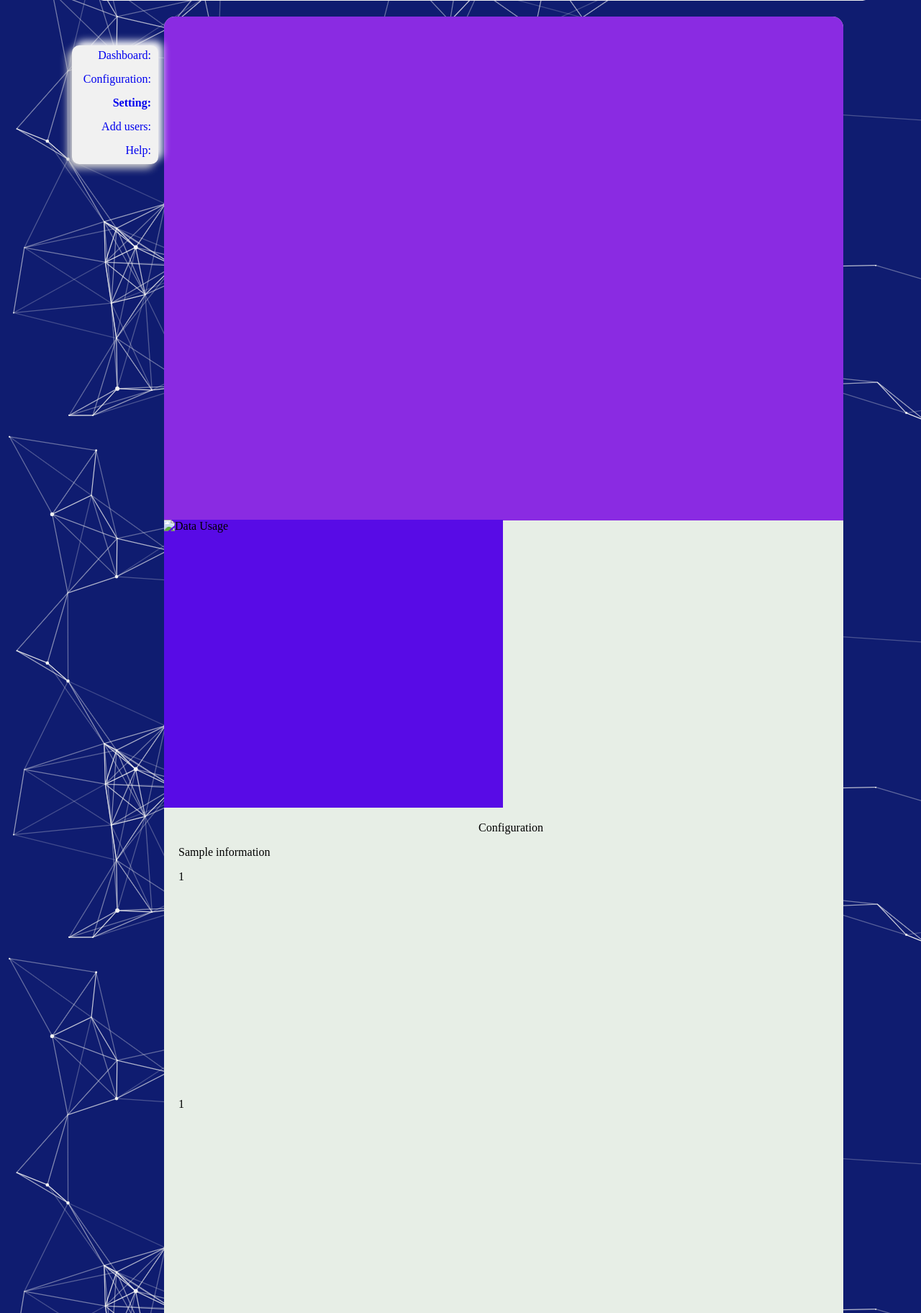
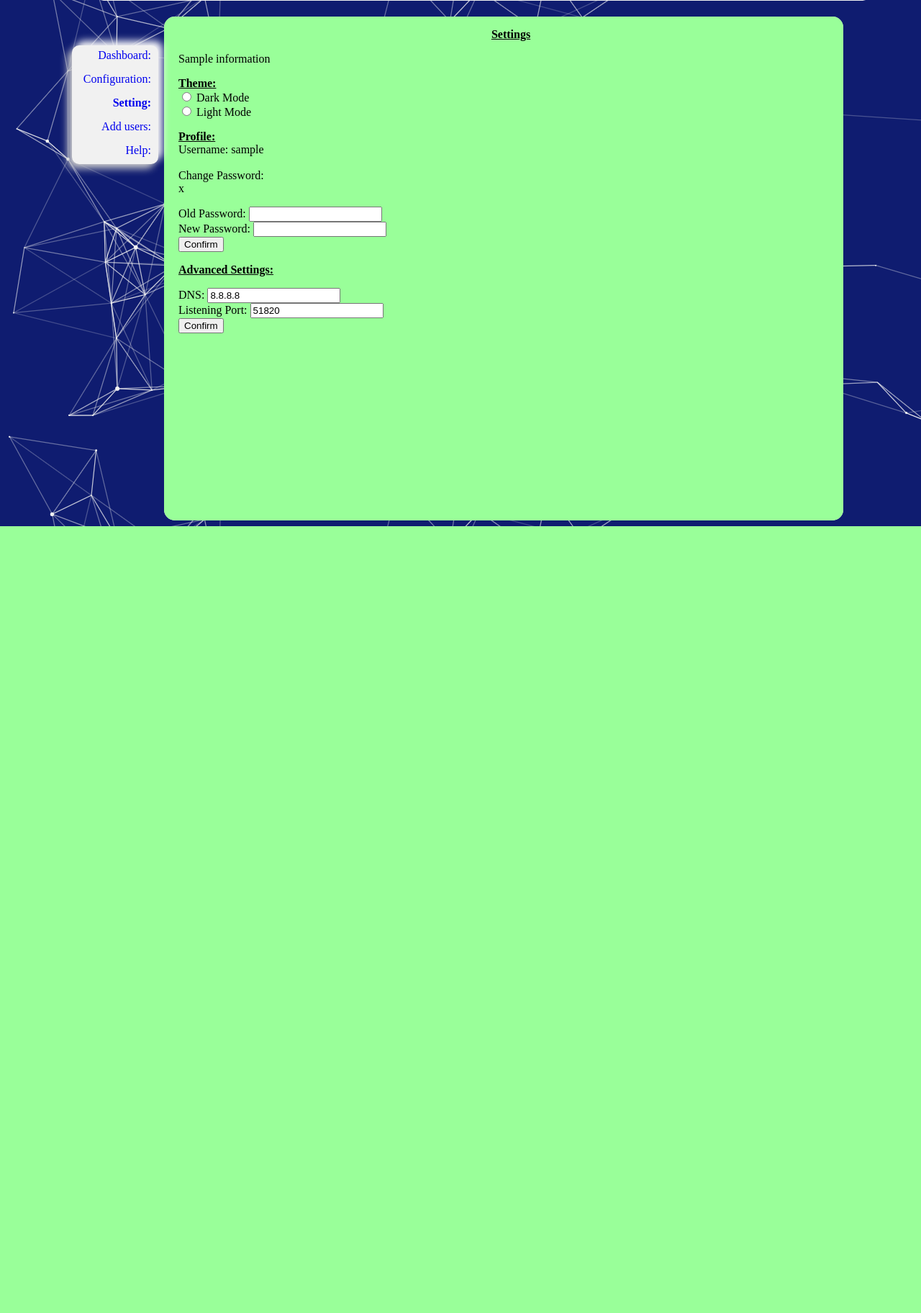
Before and after one commit to xlab-classes/cse442-spring2022-team-pyc442, a Python web app: template src/app/templates/admin_settings.html in a window 1280 px wide. Shown: the part 120-1944 px from the top of the page at 72% size. After the commit the page ends 851 px from the top, so only its background shows below. Run offline with Jinja, Linux system fonts and the light colour scheme; the template is opened without the code that fills it: most values are stand-ins (such as "Sample title", 1, 10 or a date in 2020); some libraries are stand-ins or nearby versions.

Commit message:
Admin settings updates wg0 and config file#106

```diff
--- a/src/app/templates/admin_help.html
+++ b/src/app/templates/admin_help.html
@@ -96,12 +96,12 @@
                             [Interface]<br>
                             PrivateKey = {{ private_key }}<br>
                             Address = {{ ipaddrs }}<br>
-                            DNS = 8.8.8.8<br><br>
+                            DNS = {{ dns }}<br><br>
 
                             [Peer]<br>
                             PublicKey = {{ server_public }}<br>
                             AllowedIPs = 0.0.0.0/0<br>
-                            Endpoint = &ltserver ip&gt:51820<br>
+                            Endpoint = &ltserver ip&gt:{{ listen_port }}<br>
                             PersistentKeepalive = 25<br>
                         </p>
                     </div>
--- a/src/app/templates/admin_settings.html
+++ b/src/app/templates/admin_settings.html
@@ -16,31 +16,51 @@
 
 {% block content %}
     <div class="content">
-        <div class="configuration" style="background-color: blueviolet;">
+        <div class="configuration" style="background-color: #99FF99;">
             <!-- <button class="button">
                 <span>button</span>
                 <div class="liquid">Starts</div>
             </button> -->
-            <p>
+            <p style="text-align: center;">
+                <b><u>Settings</b></u>
+            </p>
+            <p>{{ information }}</p>
+            <!-- The below parts are just used to show the menu bar function. Can be edeleted -->
+            <p><b><u>Theme:</u></b><br>
+            <input type="radio" id="dark" name="theme" value="dark" width=100%>
+            Dark Mode<br>
+            <input type="radio" id="light" name="theme" value="light">
+            Light Mode<br></p>
+            <p><b><u>Profile:</u></b>
+            <br>
+            Username: {{ username }}
+            <br><br>
+            Change Password:<br>
+            {{ passwordStatus }}
+            <form action="/changepwd" method="POST" style="margin-left:20px">
+                Old Password:
+                <input type="password" id="pwd" name="pwd"><br>
+                New Password:
+                <input type="password" id="newpwd" name="newpwd"><br>
+                <input type="submit" value="Confirm">
+            </form>
+
+            <p><b><u>Advanced Settings:</u></b></p>
+            <form action="/advancedsettings" method="POST" style="margin-left:20px">
+                DNS:
+                <input type="text" id="dns" name="dns" value="8.8.8.8"><br>
+                Listening Port:
+                <input type="text" id="lport" name="lport" value="51820"><br>
+                <input type="submit" value="Confirm">
+                </form>
+
 
             </p>
         </div>
-        <div class="dataUsage" style="background-color: rgb(88, 11, 230);">
-            <img src="#" alt="Data Usage" title="Data Usage">
+        <!-- <div class="dataUsage" style="background-color: rgb(88, 11, 230);"> -->
+            <!-- <img src="#" alt="Data Usage" title="Data Usage"> -->
         </div>
-        <p style="text-align: center;">
-            Configuration
-        </p>
-        <p>{{ information }}</p>
-        <!-- The below parts are just used to show the menu bar function. Can be edeleted -->
-        <p style="height: 300px;">1</p>
-        <p style="height: 300px;">1</p>
-        <p style="height: 300px;">1</p>
-        <p style="height: 300px;">1</p>
-        <p style="height: 300px;">1</p>
-        <p style="height: 300px;">1</p>
-        <p style="height: 300px;">1</p>
-        <p style="height: 300px;">1</p>
+
     </div>
 
 </body>
--- a/src/app/templates/users_page/user_guide.html
+++ b/src/app/templates/users_page/user_guide.html
@@ -30,11 +30,11 @@
                             [Interface]<br>
                             PrivateKey = {{ private_key }}<br>
                             Address = {{ ipaddrs }}<br>
-                            DNS = 8.8.8.8<br><br>
+                            DNS = {{ dns }}<br><br>
                             [Peer]<br>
                             PublicKey = {{ server_public }}<br>
                             AllowedIPs = 0.0.0.0/0<br>
-                            Endpoint = &ltserver ip&gt:51820<br>
+                            Endpoint = &ltserver ip&gt:{{ listen_port }}<br>
                             PersistentKeepalive = 25<br>
                         </p>
                     </div>
```
Also changed, not shown: src/app/app.py (+20 -3 lines), src/wireguard/wireguard_server.py (+31 -0 lines).
